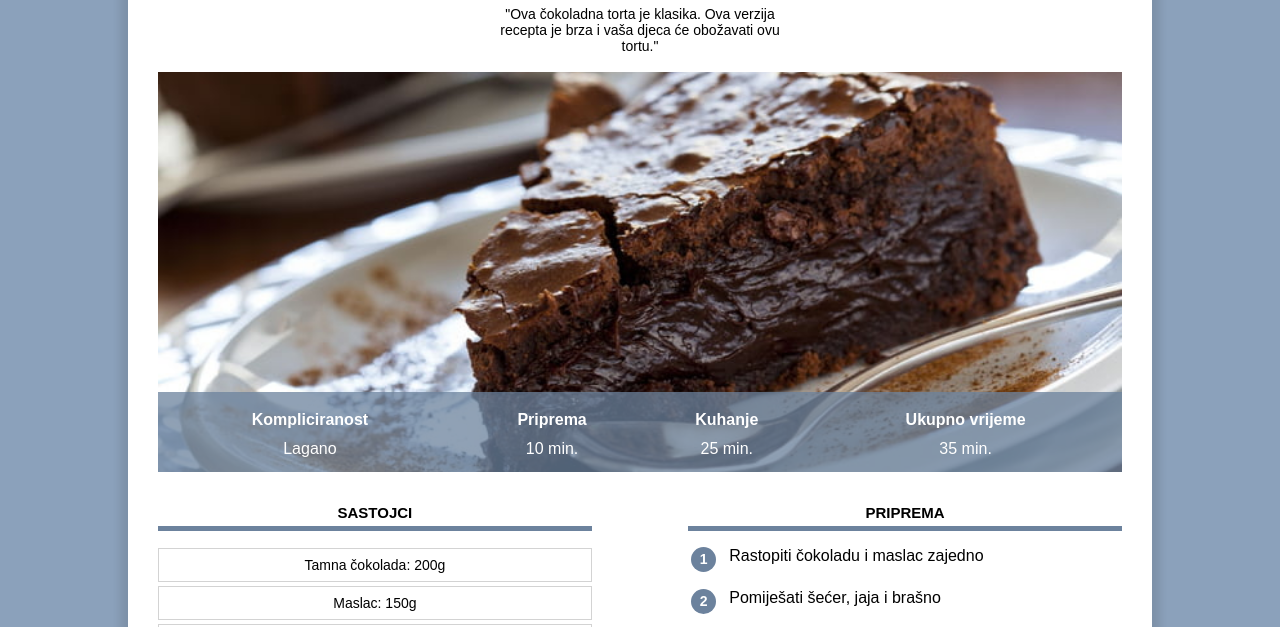
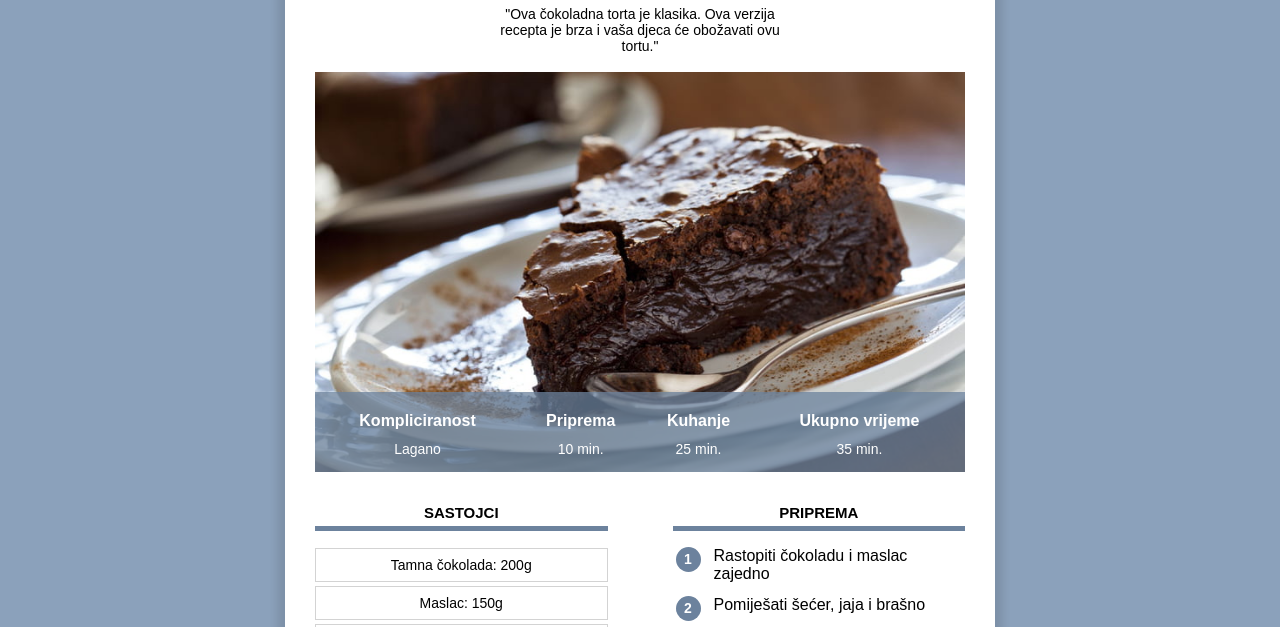
Before and after one commit to danijel1987/recept, a plain HTML site: page index.html in a window 1280 px wide. Shown: the part 151-778 px from the top of the page. Drawn offline with Linux system fonts and the light colour scheme.

Commit message:
Add files via upload

```diff
--- a/index.html
+++ b/index.html
@@ -3,6 +3,7 @@
     <head>
         <title>Čokoladna torta</title>
         <meta charset="UTF-8">
+        <meta name="viewport" content="width=device-width, initial-scale=1.0">
         <link rel="stylesheet" href="recept.css"
     </head>
 
--- a/recept.css
+++ b/recept.css
@@ -11,9 +11,9 @@ body {
 
 div.sadrzaj{
     background-color:white;
-    margin: 60px 10% 80px 10%;
-    padding:0px 30px 30px 30px;
-    min-width:400px;
+    margin: 40px 8px 80px 8px;
+    padding:0px 8px 20px 8px;
+    /*min-width:400px;*/
     box-shadow: 0px 0px 8px 8px rgba(0,0,0,.1);
     overflow: visible;
 }
@@ -74,18 +74,19 @@ table.info {
     width:100%;
     color:white;
     background-color:#6C829DC0;
-    height:80px;
+    height:50px;
 }
 /*Svi "td" iz tablice koji imaju klasu "info"*/
 table.info td {
     text-align: center;
     vertical-align: top;
+    font-size: 12px;
 }
 
 table.info th {
     vertical-align: bottom;
     padding-bottom: 8px;
-    font-size: 16px;
+    font-size: 14px;
 
 }
 
@@ -100,7 +101,7 @@ img.info {
 }
 
 div.stupac {
-    width: 45%;
+    width: 100%;
     margin-top: 20px;
 }
 
@@ -115,11 +116,11 @@ div.stupac h2 {
 div.stupac1 {
     /*background-color: lightblue; sad nam više netreba */
     display: inline-block;
-    margin-right: 10%;
+    /*margin-right: 10%;*/
 }
 
 div.stupac2 {
-    float:right;
+    /*float:right;*/
 }
 
 div.sastojci p {
@@ -159,3 +160,46 @@ table.upute td {
 table.upute tr {
     height: 40px;
 }
+/*stikl koji se koristi ako se stranica prikazuje na računalu*/
+@media only screen and (min-width: 768px) {
+    div.sadrzaj{
+        margin: 60px 10% 80px 10%;
+        padding:0px 30px 30px 30px;
+        min-width:400px;
+        max-width: 900px;
+    }
+
+    table.info {
+        height:80px;
+    }
+    /*Svi "td" iz tablice koji imaju klasu "info"*/
+    table.info td {
+        font-size: 14px;
+    }
+
+    table.info th {
+        font-size: 16px;
+
+    }
+
+    div.stupac {
+        width: 45%;
+    }
+
+    div.stupac1 {
+        margin-right: 10%;
+    }
+
+    div.stupac2 {
+        float:right;
+    }
+
+}
+/*Ovo je za jako velike ekrane*/
+@media only screen and (min-width: 900px) {
+    div.sadrzaj{
+        margin-left: auto;
+        margin-right: auto;
+        width:650px;
+    }
+}
```
Also changed, not shown: recept.html (+1 -0 lines).
